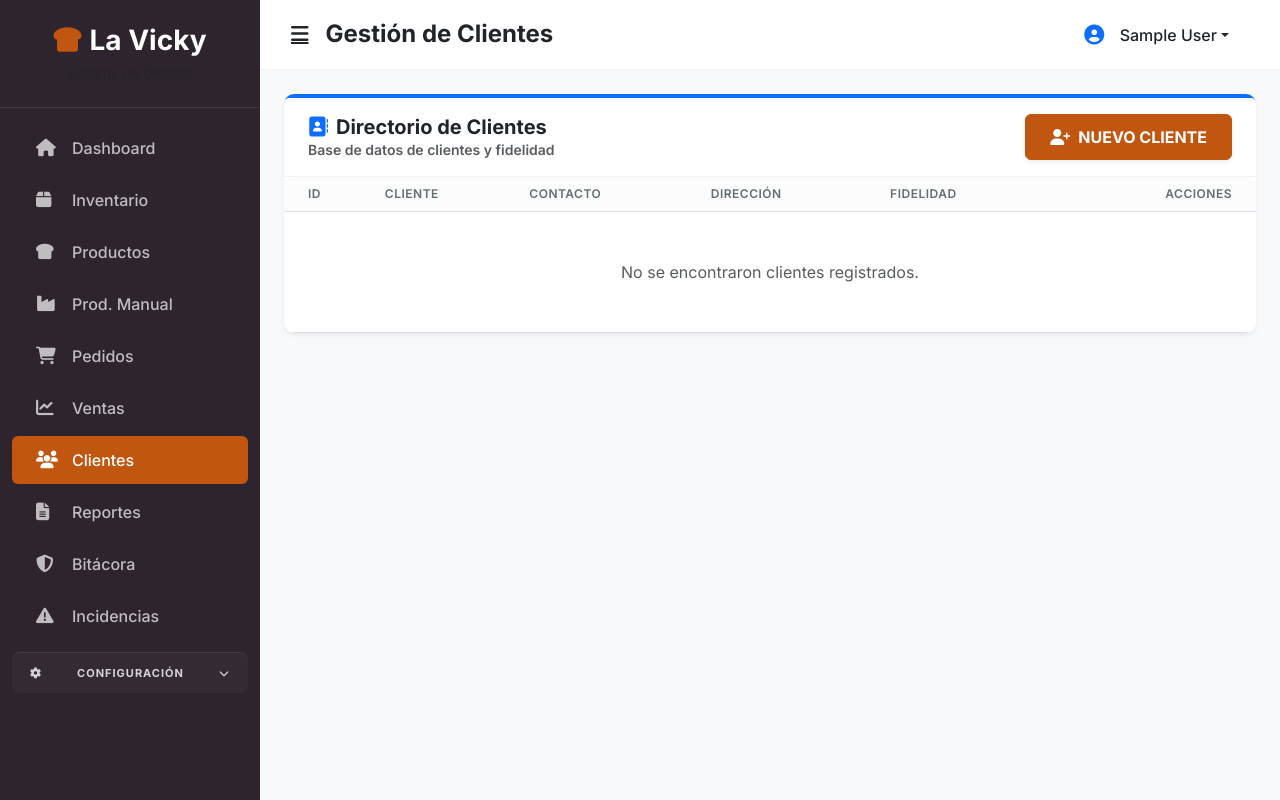
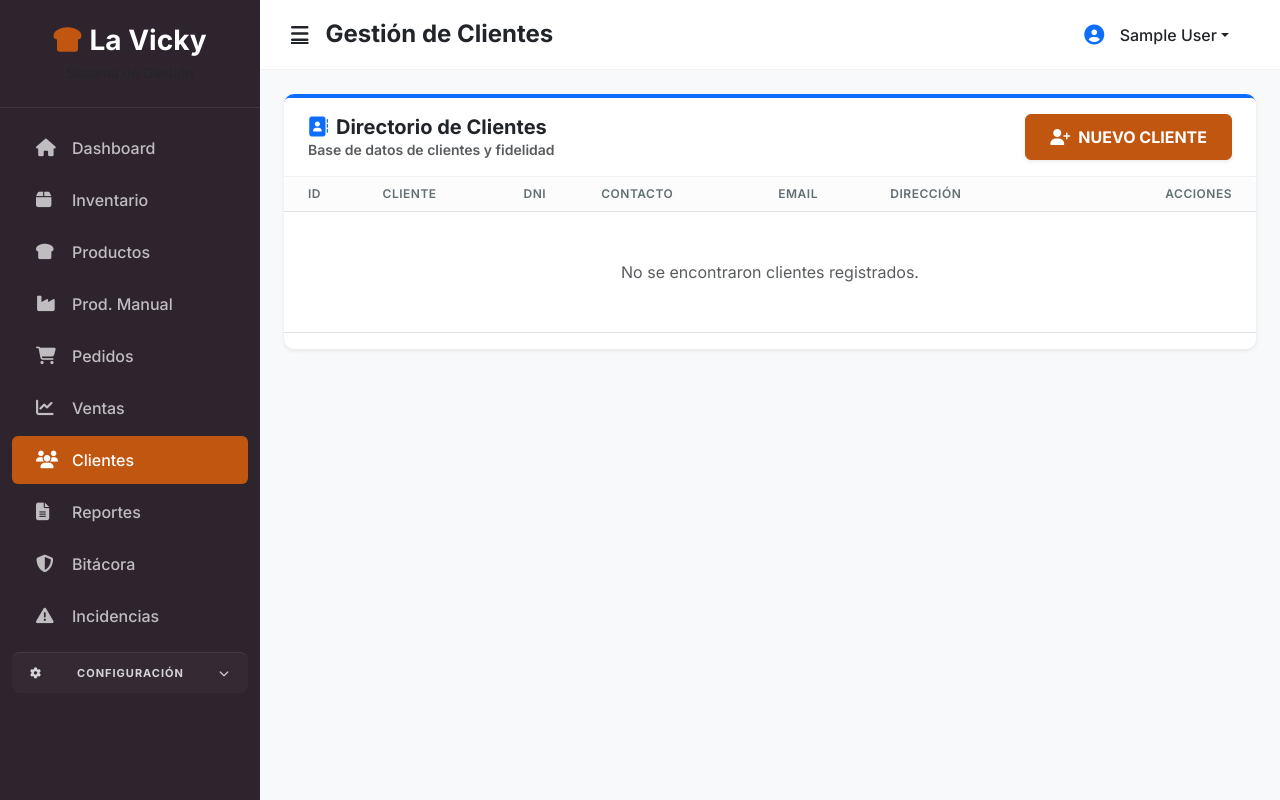
Before and after one commit to jesly1505/panaderia-la-vicky, a PHP site: page /frontend/clientes.php in a window 1280 px wide. Run offline with PHP 8.4, Linux system fonts and the light colour scheme; the visitor is signed in with stand-in values (Sample User, id 1).

Commit message:
se implemneta la paginacion en tabla cliente, se agrega DNI en cliente, y se coriige el orden de los campos en ta tabla clientes

```diff
--- a/database/schema.sql
+++ b/database/schema.sql
@@ -87,6 +87,7 @@ CREATE TABLE `clientes` (
   `email` varchar(100) CHARACTER SET utf8mb4 COLLATE utf8mb4_general_ci DEFAULT NULL,
   `telefono` varchar(20) CHARACTER SET utf8mb4 COLLATE utf8mb4_general_ci DEFAULT NULL,
   `direccion` text CHARACTER SET utf8mb4 COLLATE utf8mb4_general_ci,
+  `dni` varchar(20) CHARACTER SET utf8mb4 COLLATE utf8mb4_general_ci DEFAULT NULL,
   `puntos_fidelidad` int DEFAULT '0',
   `created_at` timestamp NOT NULL DEFAULT CURRENT_TIMESTAMP,
   `eliminado` tinyint(1) NOT NULL DEFAULT '0',
--- a/frontend/clientes.php
+++ b/frontend/clientes.php
@@ -18,9 +18,11 @@ $pageHeader = "Gestión de Clientes";
 ?>
 <!DOCTYPE html>
 <html lang="es">
+
 <head>
     <?php include 'includes/head.php'; ?>
 </head>
+
 <body>
     <div class="wrapper">
         <?php include 'includes/sidebar.php'; ?>
@@ -31,13 +33,16 @@ $pageHeader = "Gestión de Clientes";
             <div class="container-fluid p-4 animate-fade-in">
                 <!-- Directory Card -->
                 <div class="card shadow-sm border-0 border-top border-4 border-primary">
-                    <div class="card-header bg-white d-flex flex-column flex-md-row justify-content-between align-items-md-center py-3 gap-3">
+                    <div
+                        class="card-header bg-white d-flex flex-column flex-md-row justify-content-between align-items-md-center py-3 gap-3">
                         <div>
-                            <h5 class="mb-0 fw-bold text-dark"><i class="fas fa-address-book me-2 text-primary"></i>Directorio de Clientes</h5>
+                            <h5 class="mb-0 fw-bold text-dark"><i
+                                    class="fas fa-address-book me-2 text-primary"></i>Directorio de Clientes</h5>
                             <p class="text-muted small mb-0">Base de datos de clientes y fidelidad</p>
                         </div>
                         <?php if (tiene_permiso('clientes.gestionar')): ?>
-                            <button class="btn btn-primary shadow-sm fw-bold px-4" data-bs-toggle="modal" data-bs-target="#addClienteModal">
+                            <button class="btn btn-primary shadow-sm fw-bold px-4" data-bs-toggle="modal"
+                                data-bs-target="#addClienteModal">
                                 <i class="fas fa-user-plus me-2"></i>NUEVO CLIENTE
                             </button>
                         <?php endif; ?>
@@ -49,20 +54,28 @@ $pageHeader = "Gestión de Clientes";
                                     <tr>
                                         <th class="ps-4">ID</th>
                                         <th>Cliente</th>
+                                        <th>DNI</th>
                                         <th>Contacto</th>
+                                        <th>Email</th>
                                         <th>Dirección</th>
-                                        <th>Fidelidad</th>
+
+
                                         <th class="text-end pe-4">Acciones</th>
                                     </tr>
                                 </thead>
                                 <tbody id="clientesTableBody">
                                     <tr>
-                                        <td colspan="6" class="text-center py-5 text-muted">
-                                            <div class="spinner-border spinner-border-sm text-primary me-2"></div> Cargando clientes...
+                                        <td colspan="7" class="text-center py-5 text-muted">
+                                            <div class="spinner-border spinner-border-sm text-primary me-2"></div>
+                                            Cargando clientes...
                                         </td>
                                     </tr>
                                 </tbody>
                             </table>
+
+<nav aria-label="Page navigation">
+    <ul class="pagination justify-content-center" id="clientPagination"></ul>
+</nav>
                         </div>
                     </div>
                 </div>
@@ -112,25 +125,35 @@ $pageHeader = "Gestión de Clientes";
                     <div class="modal-body p-4">
                         <div class="mb-3">
                             <label class="form-label fw-bold small text-muted text-uppercase">Nombre Completo</label>
-                            <input type="text" name="nombre" class="form-control" required maxlength="100" placeholder="Ej. Juan Pérez">
+                            <input type="text" name="nombre" class="form-control" required maxlength="100"
+                                placeholder="Ej. Juan Pérez">
                         </div>
                         <div class="row g-3">
                             <div class="col-md-6 mb-3">
                                 <label class="form-label fw-bold small text-muted text-uppercase">Email</label>
-                                <input type="email" name="email" class="form-control" maxlength="100" placeholder="juan@ejemplo.com">
+                                <input type="email" name="email" class="form-control" maxlength="100"
+                                    placeholder="juan@ejemplo.com">
+                            </div>
+                            <div class="col-md-6 mb-3">
+                                <label class="form-label fw-bold small text-muted text-uppercase">DNI</label>
+                                <input type="text" name="dni" class="form-control" maxlength="20" placeholder="12345678"
+                                    required>
                             </div>
                             <div class="col-md-6 mb-3">
                                 <label class="form-label fw-bold small text-muted text-uppercase">Teléfono</label>
-                                <input type="tel" name="telefono" class="form-control" maxlength="30" placeholder="0000-0000">
+                                <input type="tel" name="telefono" class="form-control" maxlength="30"
+                                    placeholder="0000-0000">
                             </div>
                         </div>
                         <div class="mb-0">
                             <label class="form-label fw-bold small text-muted text-uppercase">Dirección</label>
-                            <textarea name="direccion" class="form-control" rows="2" maxlength="255" placeholder="Dirección domiciliar..."></textarea>
+                            <textarea name="direccion" class="form-control" rows="2" maxlength="255"
+                                placeholder="Dirección domiciliar..."></textarea>
                         </div>
                     </div>
                     <div class="modal-footer border-0 p-3 bg-light rounded-bottom">
-                        <button type="button" class="btn btn-link link-secondary text-decoration-none" data-bs-dismiss="modal">Cancelar</button>
+                        <button type="button" class="btn btn-link link-secondary text-decoration-none"
+                            data-bs-dismiss="modal">Cancelar</button>
                         <button type="submit" class="btn btn-primary px-4 fw-bold shadow-sm">GUARDAR CLIENTE</button>
                     </div>
                 </form>
@@ -151,26 +174,37 @@ $pageHeader = "Gestión de Clientes";
                         <input type="hidden" name="id" id="editClientId">
                         <div class="mb-3">
                             <label class="form-label fw-bold small text-muted text-uppercase">Nombre Completo</label>
-                            <input type="text" name="nombre" id="editClientNombre" class="form-control" required maxlength="100">
+                            <input type="text" name="nombre" id="editClientNombre" class="form-control" required
+                                maxlength="100">
                         </div>
                         <div class="row g-3">
                             <div class="col-md-6 mb-3">
                                 <label class="form-label fw-bold small text-muted text-uppercase">Email</label>
-                                <input type="email" name="email" id="editClientEmail" class="form-control" maxlength="100">
+                                <input type="email" name="email" id="editClientEmail" class="form-control"
+                                    maxlength="100">
+                            </div>
+                            <div class="col-md-6 mb-3">
+                                <label class="form-label fw-bold small text-muted text-uppercase">DNI</label>
+                                <input type="text" name="dni" id="editClientDni" class="form-control" maxlength="20"
+                                    placeholder="12345678" required>
                             </div>
                             <div class="col-md-6 mb-3">
                                 <label class="form-label fw-bold small text-muted text-uppercase">Teléfono</label>
-                                <input type="tel" name="telefono" id="editClientTelefono" class="form-control" maxlength="30">
+                                <input type="tel" name="telefono" id="editClientTelefono" class="form-control"
+                                    maxlength="30">
                             </div>
                         </div>
                         <div class="mb-0">
                             <label class="form-label fw-bold small text-muted text-uppercase">Dirección</label>
-                            <textarea name="direccion" id="editClientDireccion" class="form-control" rows="2" maxlength="255"></textarea>
+                            <textarea name="direccion" id="editClientDireccion" class="form-control" rows="2"
+                                maxlength="255"></textarea>
                         </div>
                     </div>
                     <div class="modal-footer border-0 p-3 bg-light rounded-bottom">
-                        <button type="button" class="btn btn-link link-secondary text-decoration-none" data-bs-dismiss="modal">Cancelar</button>
-                        <button type="submit" class="btn btn-warning text-dark px-4 fw-bold shadow-sm">ACTUALIZAR</button>
+                        <button type="button" class="btn btn-link link-secondary text-decoration-none"
+                            data-bs-dismiss="modal">Cancelar</button>
+                        <button type="submit"
+                            class="btn btn-warning text-dark px-4 fw-bold shadow-sm">ACTUALIZAR</button>
                     </div>
                 </form>
             </div>
@@ -181,64 +215,84 @@ $pageHeader = "Gestión de Clientes";
     <?php include 'includes/footer.php'; ?>
     <script>
         let clientsData = [];
+        let currentPage = 1;
+        const itemsPerPage = 10;
 
         document.addEventListener('DOMContentLoaded', () => {
-            loadClientes();
+            loadClientes(1);
         });
 
-        async function loadClientes() {
+        async function loadClientes(page = 1) {
+    currentPage = page;
     try {
-                const res = await fetch('../backend/api.php?route=get_clientes');
+        const offset = (page - 1) * itemsPerPage;
+        const res = await fetch(`../backend/api.php?route=get_clientes&limit=${itemsPerPage}&offset=${offset}`);
         const data = await res.json();
         const tbody = document.getElementById('clientesTableBody');
         tbody.innerHTML = '';
-
         if (data.success && data.data && data.data.length > 0) {
             clientsData = data.data;
             const puedeGestionar = (typeof tienePermiso === 'function' ? tienePermiso('clientes.gestionar') : true);
-
             data.data.forEach(c => {
                 let badge = '<span class="badge bg-secondary">Casual</span>';
                 if (c.puntos_fidelidad > 50) badge = '<span class="badge bg-warning text-dark"><i class="fas fa-crown me-1"></i>Oro</span>';
                 else if (c.puntos_fidelidad > 20) badge = '<span class="badge bg-info text-dark">Plata</span>';
                 else if (c.puntos_fidelidad > 0) badge = '<span class="badge bg-light text-dark border">Bronce</span>';
-
                 tbody.innerHTML += `
                     <tr>
                         <td class="ps-4 text-muted fw-bold">#${c.id}</td>
-                                <td>
-                                    <div class="fw-bold text-dark">${c.nombre}</div>
-                                    <small class="text-muted"><i class="fas fa-star text-warning me-1"></i>${c.puntos_fidelidad || 0} pts</small>
-                                </td>
-                                <td>
-                                    <div class="small">${c.telefono || '<span class="text-muted">N/A</span>'}</div>
-                                    <div class="small text-muted">${c.email || ''}</div>
-                                </td>
+                        <td><div class="fw-bold text-dark">${c.nombre}</div></td>
+                        <td>${c.dni || ''}</td>
+                        <td class="small">${c.telefono || '<span class="text-muted">N/A</span>'}</td>
+                        <td class="small text-muted">${c.email || ''}</td>
                         <td class="small text-muted">${c.direccion || 'No registrada'}</td>
-                                <td>${badge}</td>
                         <td class="text-end pe-4">
-                                    <button class="btn btn-sm btn-outline-info me-1" onclick="viewHistory(${c.id})" title="Historial">
-                                        <i class="fas fa-history"></i>
-                                    </button>
+                            <button class="btn btn-sm btn-outline-info me-1" onclick="viewHistory(${c.id})" title="Historial"><i class="fas fa-history"></i></button>
                             ${puedeGestionar ? `
-                                        <button class="btn btn-sm btn-outline-secondary me-1" onclick="openEditModal(${c.id})" title="Editar">
-                                            <i class="fas fa-edit"></i>
-                                        </button>
-                                        <button class="btn btn-sm btn-outline-danger" onclick="deleteClient(${c.id})" title="Eliminar">
-                                            <i class="fas fa-trash-alt"></i>
-                                        </button>
+                                <button class="btn btn-sm btn-outline-secondary me-1" onclick="openEditModal(${c.id})" title="Editar"><i class="fas fa-edit"></i></button>
+                                <button class="btn btn-sm btn-outline-danger" onclick="deleteClient(${c.id})" title="Eliminar"><i class="fas fa-trash-alt"></i></button>
                             ` : ''}
                         </td>
                     </tr>
                 `;
             });
+            const totalPages = Math.ceil(data.total / itemsPerPage);
+            renderPagination(totalPages, page);
         } else {
-                    tbody.innerHTML = `<tr><td colspan="6" class="text-center py-5 text-muted">No se encontraron clientes registrados.</td></tr>`;
+            tbody.innerHTML = `<tr><td colspan="7" class="text-center py-5 text-muted">No se encontraron clientes registrados.</td></tr>`;
+            document.getElementById('clientPagination').innerHTML = '';
         }
     } catch (e) {
         console.error(e);
     }
 }
+
+function renderPagination(totalPages, currentPage) {
+    const nav = document.getElementById('clientPagination');
+    nav.innerHTML = '';
+    if (totalPages <= 1) return;
+    // Prev button
+    nav.innerHTML += `<li class="page-item ${currentPage === 1 ? 'disabled' : ''}">
+        <a class="page-link" href="#" onclick="loadClientes(${currentPage - 1}); return false;">Prev</a>
+    </li>`;
+    // Page numbers (max 5 visible)
+    const maxVisible = 5;
+    let start = Math.max(1, currentPage - Math.floor(maxVisible / 2));
+    let end = Math.min(totalPages, start + maxVisible - 1);
+    if (end - start < maxVisible - 1) {
+        start = Math.max(1, end - maxVisible + 1);
+    }
+    for (let i = start; i <= end; i++) {
+        nav.innerHTML += `<li class="page-item ${i === currentPage ? 'active' : ''}">
+            <a class="page-link" href="#" onclick="loadClientes(${i}); return false;">${i}</a>
+        </li>`;
+    }
+    // Next button
+    nav.innerHTML += `<li class="page-item ${currentPage === totalPages ? 'disabled' : ''}">
+        <a class="page-link" href="#" onclick="loadClientes(${currentPage + 1}); return false;">Next</a>
+    </li>`;
+}
+            // Duplicate pagination logic removed
 
         async function viewHistory(id) {
             try {
@@ -348,4 +402,5 @@ $pageHeader = "Gestión de Clientes";
         }
     </script>
 </body>
+
 </html>
```
Also changed, not shown: backend/Controllers/ClienteController.php (+17 -1 lines), backend/Models/ClienteModel.php (+18 -3 lines), frontend/productos.php (+103 -24 lines). Lines whose indentation alone changed are shown as unchanged.
